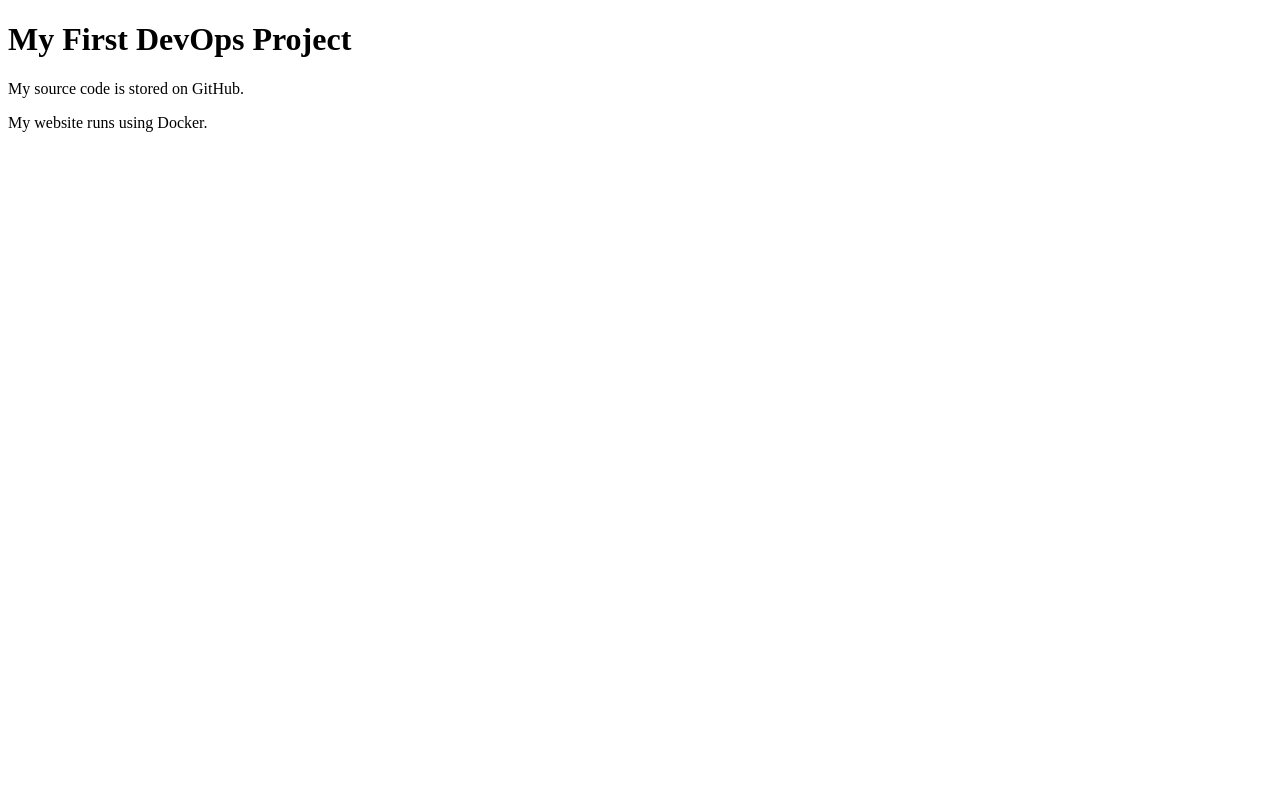
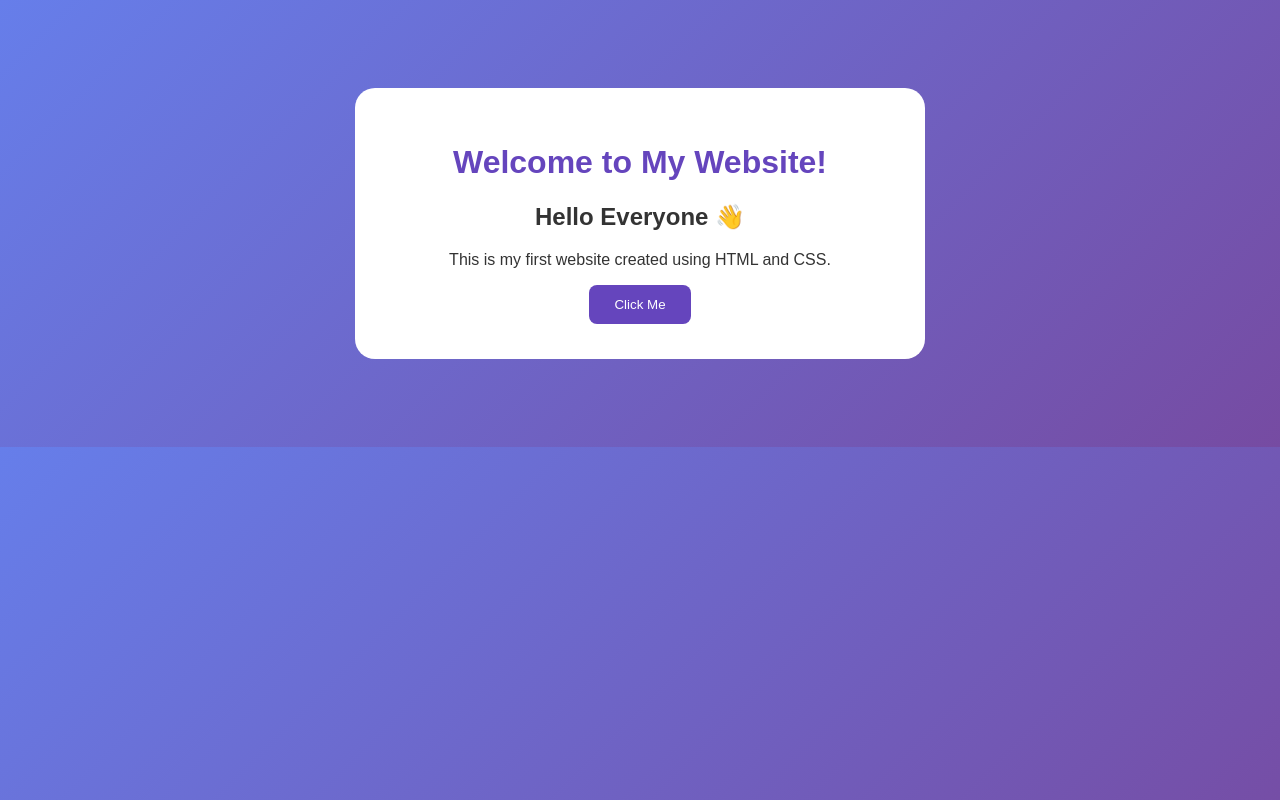
Before and after one commit to srushreyas07-web/my-first-project, a plain HTML site: page index.html in a window 1280 px wide. Drawn offline with Linux system fonts and the light colour scheme.

Commit message:
Update index.html

```diff
--- a/index.html
+++ b/index.html
@@ -1,11 +1,49 @@
 <!DOCTYPE html>
 <html>
 <head>
-    <title>My DevOps Project</title>
+    <title>My First Website</title>
+    <style>
+        body {
+            background: linear-gradient(135deg, #667eea, #764ba2);
+            font-family: Arial, sans-serif;
+            text-align: center;
+            padding: 80px 20px;
+            color: white;
+        }
+
+        .card {
+            background: white;
+            color: #333;
+            padding: 35px;
+            border-radius: 20px;
+            max-width: 500px;
+            margin: auto;
+        }
+
+        h1 {
+            color: #6545bd;
+        }
+
+        button {
+            background: #6545bd;
+            color: white;
+            padding: 12px 25px;
+            border: none;
+            border-radius: 8px;
+            cursor: pointer;
+        }
+    </style>
 </head>
 <body>
-    <h1>My First DevOps Project</h1>
-    <p>My source code is stored on GitHub.</p>
-    <p>My website runs using Docker.</p>
+
+    <div class="card">
+        <h1>Welcome to My Website!</h1>
+        <h2>Hello Everyone 👋</h2>
+        <p>This is my first website created using HTML and CSS.</p>
+        <button onclick="alert('Thank you for visiting!')">
+            Click Me
+        </button>
+    </div>
+
 </body>
 </html>
```
